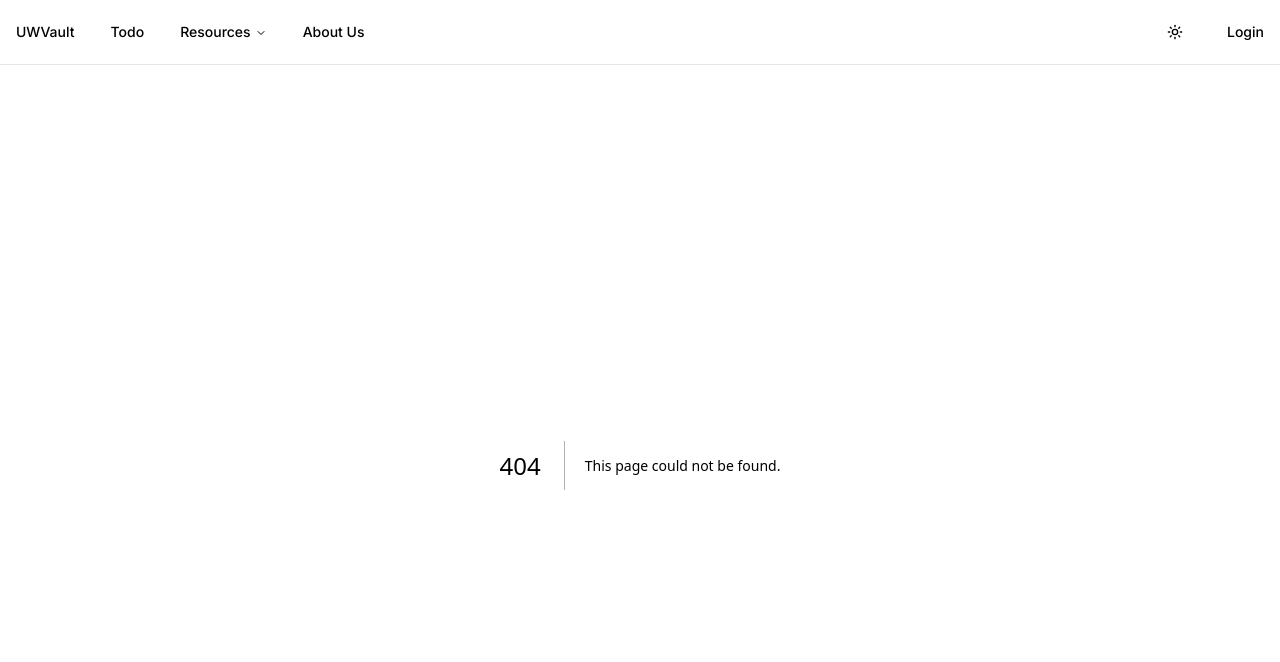
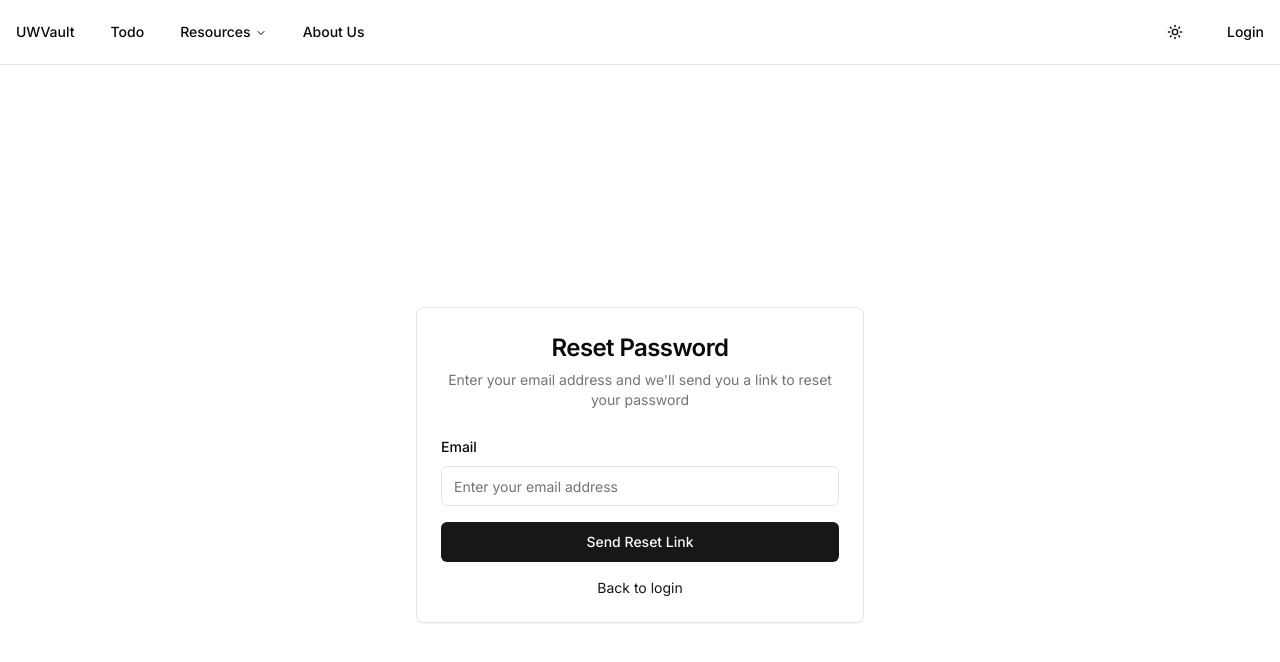
Before and after one commit to JulianZ-CD/uwvault, a Next.js app: page /forgot-password in a window 1280 px wide. Before the commit this address had no page. Shown: the top 662 px of the page. Built offline with nearby package versions, Linux system fonts and the light colour scheme.

Commit message:
feat: add forgot password page and form

```diff
--- /dev/null
+++ b/app/(auth)/forgot-password/page.tsx
@@ -0,0 +1,5 @@
+import { ForgotPasswordForm } from '@/app/components/auth/ForgotPasswordForm';
+
+export default function ForgotPasswordPage() {
+  return <ForgotPasswordForm />;
+}
--- /dev/null
+++ b/app/components/auth/ForgotPasswordForm.tsx
@@ -0,0 +1,115 @@
+'use client';
+
+import { useState } from 'react';
+import { useRouter } from 'next/navigation';
+import Link from 'next/link';
+import {
+  Card,
+  CardContent,
+  CardHeader,
+  CardTitle,
+  CardDescription,
+} from '@/app/components/ui/card';
+import { Label } from '@/app/components/ui/label';
+import { Input } from '@/app/components/ui/input';
+import { Button } from '@/app/components/ui/button';
+import { Alert, AlertDescription } from '@/app/components/ui/alert';
+import { useToast } from '@/app/hooks/use-toast';
+import { useUser } from '@/app/components/user/UserProvider';
+
+export function ForgotPasswordForm() {
+  const router = useRouter();
+  const { toast } = useToast();
+  const { resetPassword } = useUser();
+  const [email, setEmail] = useState('');
+  const [error, setError] = useState<string | null>(null);
+  const [isLoading, setIsLoading] = useState(false);
+  const [isSuccess, setIsSuccess] = useState(false);
+
+  const handleSubmit = async (event: React.FormEvent<HTMLFormElement>) => {
+    event.preventDefault();
+    setIsLoading(true);
+    setError(null);
+
+    try {
+      await resetPassword(email);
+      setIsSuccess(true);
+      toast({
+        title: 'Success',
+        description: 'Password reset email has been sent to your email address',
+      });
+    } catch (error: any) {
+      console.error('Reset password error:', error);
+      setError(error.message || 'Failed to send reset password email');
+      toast({
+        variant: 'destructive',
+        title: 'Error',
+        description: error.message || 'Failed to send reset password email',
+      });
+    } finally {
+      setIsLoading(false);
+    }
+  };
+
+  return (
+    <div className="min-h-screen flex items-center justify-center">
+      <Card className="w-full max-w-md">
+        <CardHeader>
+          <CardTitle className="text-2xl text-center">Reset Password</CardTitle>
+          <CardDescription className="text-center">
+            Enter your email address and we'll send you a link to reset your
+            password
+          </CardDescription>
+        </CardHeader>
+        <CardContent>
+          {isSuccess ? (
+            <div className="space-y-4">
+              <Alert>
+                <AlertDescription>
+                  If an account exists with this email address, you will receive
+                  password reset instructions.
+                </AlertDescription>
+              </Alert>
+              <div className="text-center">
+                <Link href="/login" className="text-primary hover:underline">
+                  Return to login
+                </Link>
+              </div>
+            </div>
+          ) : (
+            <form onSubmit={handleSubmit} className="space-y-4">
+              {error && (
+                <Alert variant="destructive">
+                  <AlertDescription>{error}</AlertDescription>
+                </Alert>
+              )}
+
+              <div className="space-y-2">
+                <Label htmlFor="email">Email</Label>
+                <Input
+                  id="email"
+                  type="email"
+                  value={email}
+                  onChange={(e) => setEmail(e.target.value)}
+                  required
+                  disabled={isLoading}
+                  placeholder="Enter your email address"
+                />
+              </div>
+
+              <Button type="submit" className="w-full" disabled={isLoading}>
+                {isLoading ? 'Sending...' : 'Send Reset Link'}
+              </Button>
+
+              <div className="text-center text-sm">
+                <Link href="/login" className="text-primary hover:underline">
+                  Back to login
+                </Link>
+              </div>
+            </form>
+          )}
+        </CardContent>
+      </Card>
+    </div>
+  );
+}
--- a/app/components/auth/LoginForm.tsx
+++ b/app/components/auth/LoginForm.tsx
@@ -132,17 +132,37 @@ export function LoginForm() {
               </div>
             </div>
 
+            <div className="flex items-center justify-between">
               <Button type="submit" className="w-full" disabled={isLoading}>
                 {isLoading ? 'Logging in...' : 'Login'}
               </Button>
+            </div>
 
             <div className="mt-4 text-center text-sm">
+              <div className="space-y-2">
+                <div>
                   <span className="text-muted-foreground">
                     Don't have an account?{' '}
-                <Link href="/register" className="text-primary hover:underline">
+                    <Link
+                      href="/register"
+                      className="text-primary hover:underline"
+                    >
                       Register here
                     </Link>
                   </span>
+                </div>
+                <div>
+                  <span className="text-muted-foreground">
+                    Forgot your password?{' '}
+                    <Link
+                      href="/forgot-password"
+                      className="text-primary hover:underline"
+                    >
+                      Reset it
+                    </Link>
+                  </span>
+                </div>
+              </div>
             </div>
           </form>
         </CardContent>
```
Lines whose indentation alone changed are shown as unchanged.
